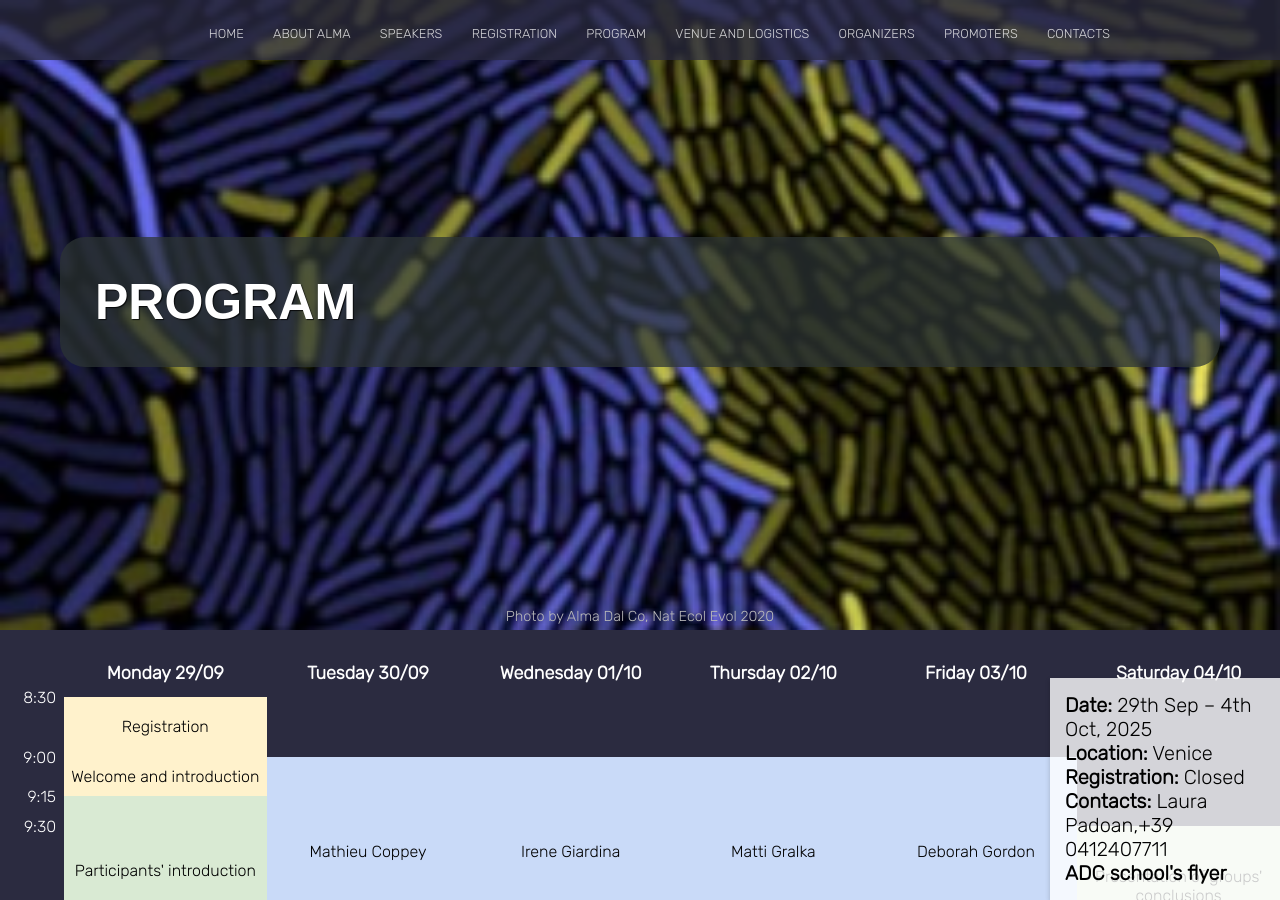
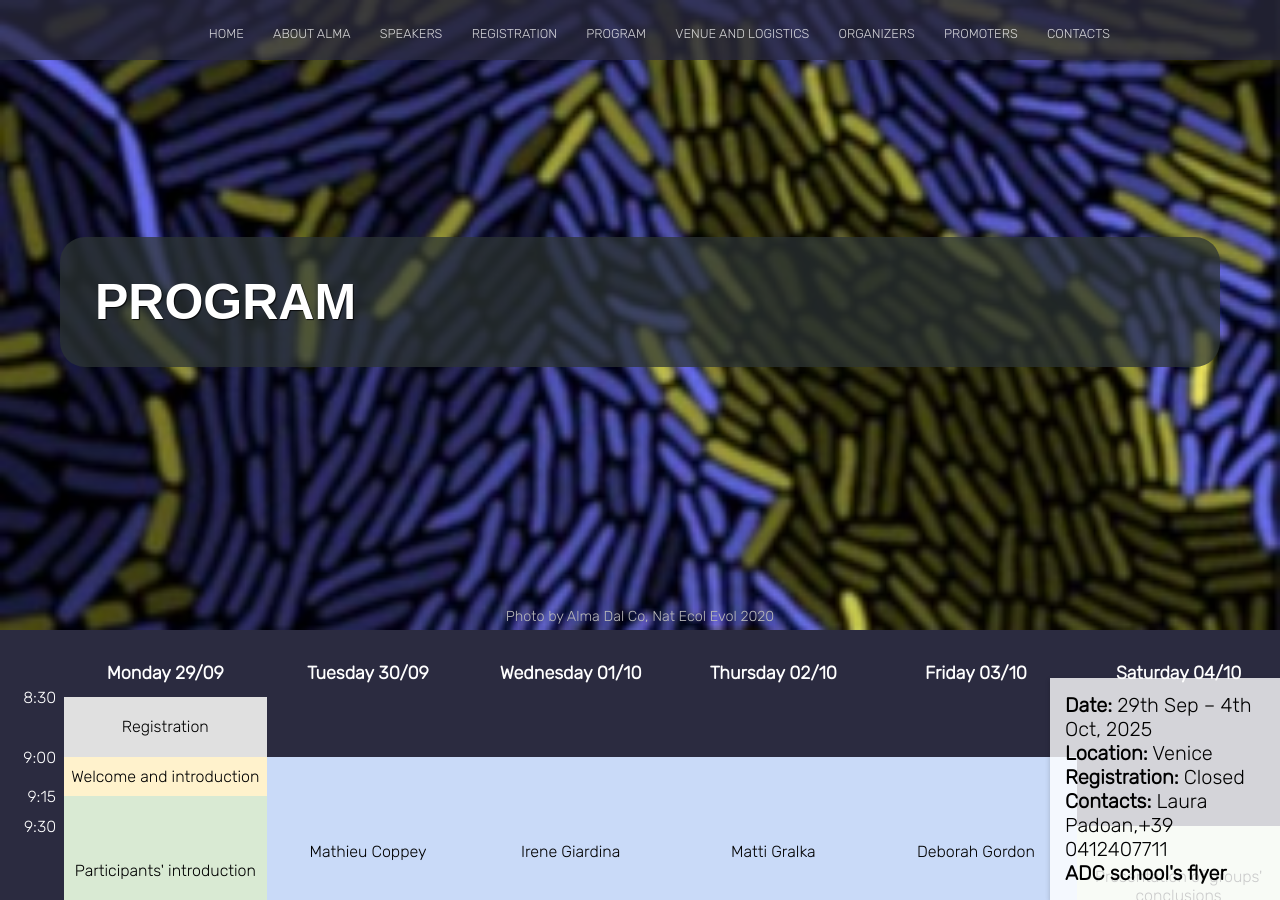
Before and after one commit to almadalcoschool/almadalcoschool.github.io, a Jekyll site: the page built from program_working.html, in a window 1280 px wide and 900 px high. Built offline with Jekyll 4.4.1, drawn with Linux system fonts in a browser that asks for light colours; nearby versions of some CDN libraries; some of the changed text lies outside the part shown.

Commit message:
Program Minor Changes

```diff
--- a/program_working.html
+++ b/program_working.html
@@ -236,6 +236,11 @@
     .tg .tg-pta1{color:#FFF;text-align:left;vertical-align:top}
     .tg .tg-dmai{background-color: #D9EAD3;text-align:left;vertical-align:top}
     .tg .tg-teb0{background-color:#f9c48c;text-align:left;vertical-align:top}
+    .tg-gray{background-color: #e0e0e0;
+              color: #000;
+              text-align: center;
+              vertical-align: middle;
+            }
 
     /* Altezza minima riga = passo temporale */
     .tg tbody tr{ height: var(--row-min); }
@@ -545,7 +550,8 @@
         </tr>
         <tr>
           <td class="tg-pta1" rowspan="2">8:30</td>
-          <td class="tg-yedf" rowspan="2">Registration</td>
+          <!-- <td class="tg-yedf" rowspan="2">Registration</td> -->
+           <td class="tg-gray" rowspan="2">Registration</td>
           <td class="tg-0lax" rowspan="2"></td>
           <td class="tg-0lax" rowspan="2"></td>
           <td class="tg-0lax" rowspan="2"></td>
@@ -673,9 +679,9 @@
         <tr></tr>
         <tr>
           <td class="tg-pta1" rowspan="4">18:00</td>
-          <td class="tg-teb0" rowspan="8">Visit of ECC's Venice Architecture Biennial exhibition, introduced by architect Hadi El Hage. <br>
-                                          Drinks and appetizers <br>
-                                          <i>European Cultural Centre, Palazzo Bembo</i></td>
+          <td class="tg-teb0" rowspan="8"> 'Time Space Existence' (Venice 2025 Architecture Biennial Exhibition)  <br>
+                                          Get together with happy hour <br>
+                                          <i>European Cultural Centre, Palazzo Mora</i></td>
           <td class="tg-teb0" rowspan="8">Lecture Venice & the Lagoon by prof. Andrea Rinaldo and prof. Francesco Musco.<br>
                                           Drinks and appetizers <br>
                                           <i>European Cultural Centre, Palazzo Franchetti</i></td>
```
